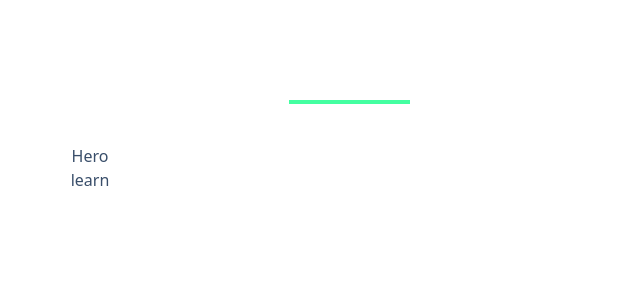
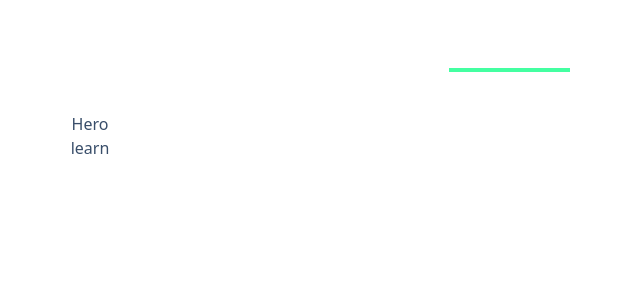
Before and after one commit to Hcmwebs/workit-landing-page, a React (Vite) app: page / in a window 1280 px wide. Shown: the top 300 px of the page, without its empty margins (550-1190 px from the left). Built offline with nearby package versions, Linux system fonts and the light colour scheme.

Commit message:
refactored the classes

```diff
--- a/src/App.jsx
+++ b/src/App.jsx
@@ -3,7 +3,7 @@ import { Header } from './components';
 
 const App = () => {
 	return (
-		<div className='mx-auto w-full max-w-1440 py-8 px-4 md:px-10 lg:px-40'>
+		<div className='mx-auto'>
 			<Header />
 		</div>
 	);
```
